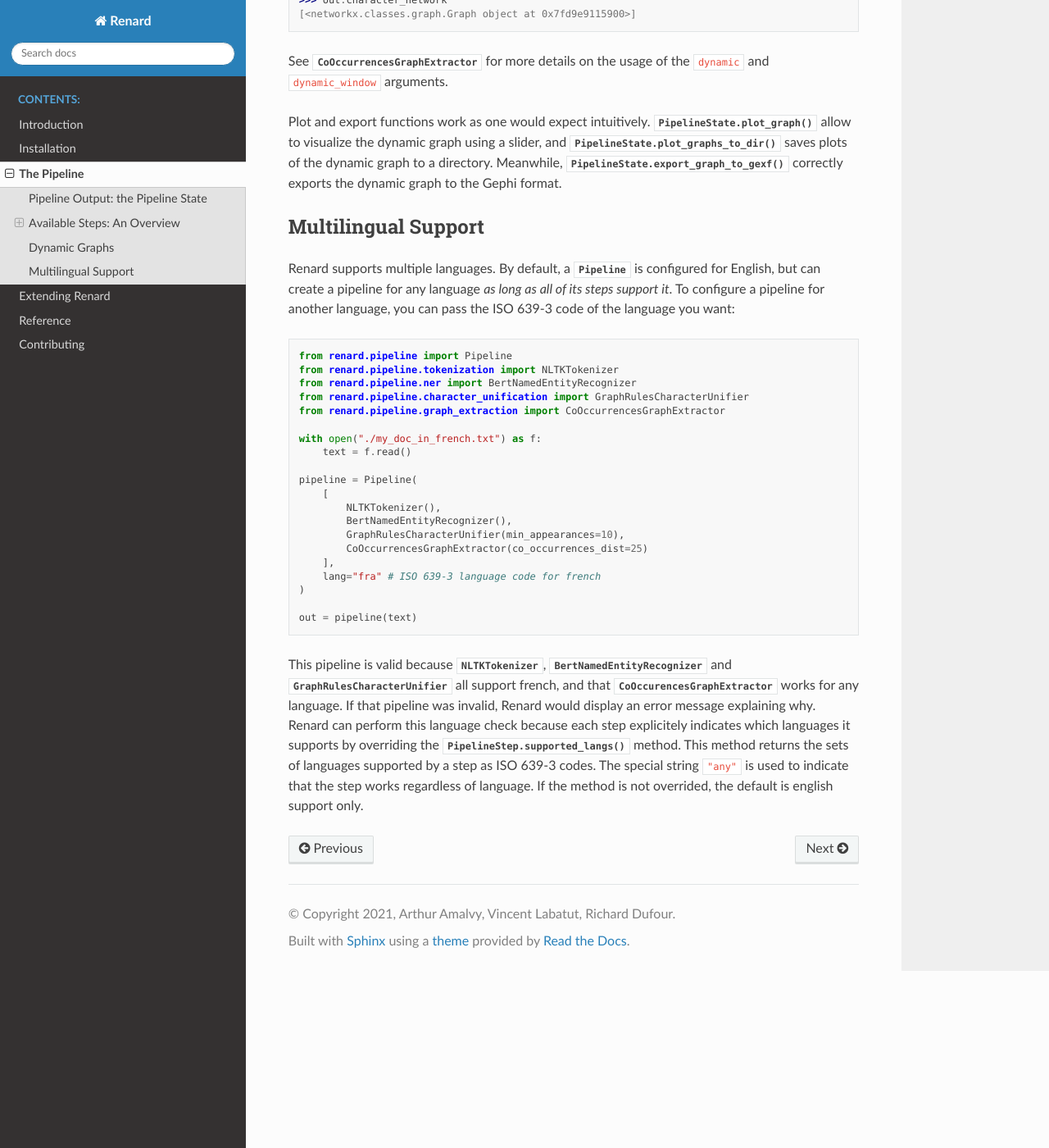
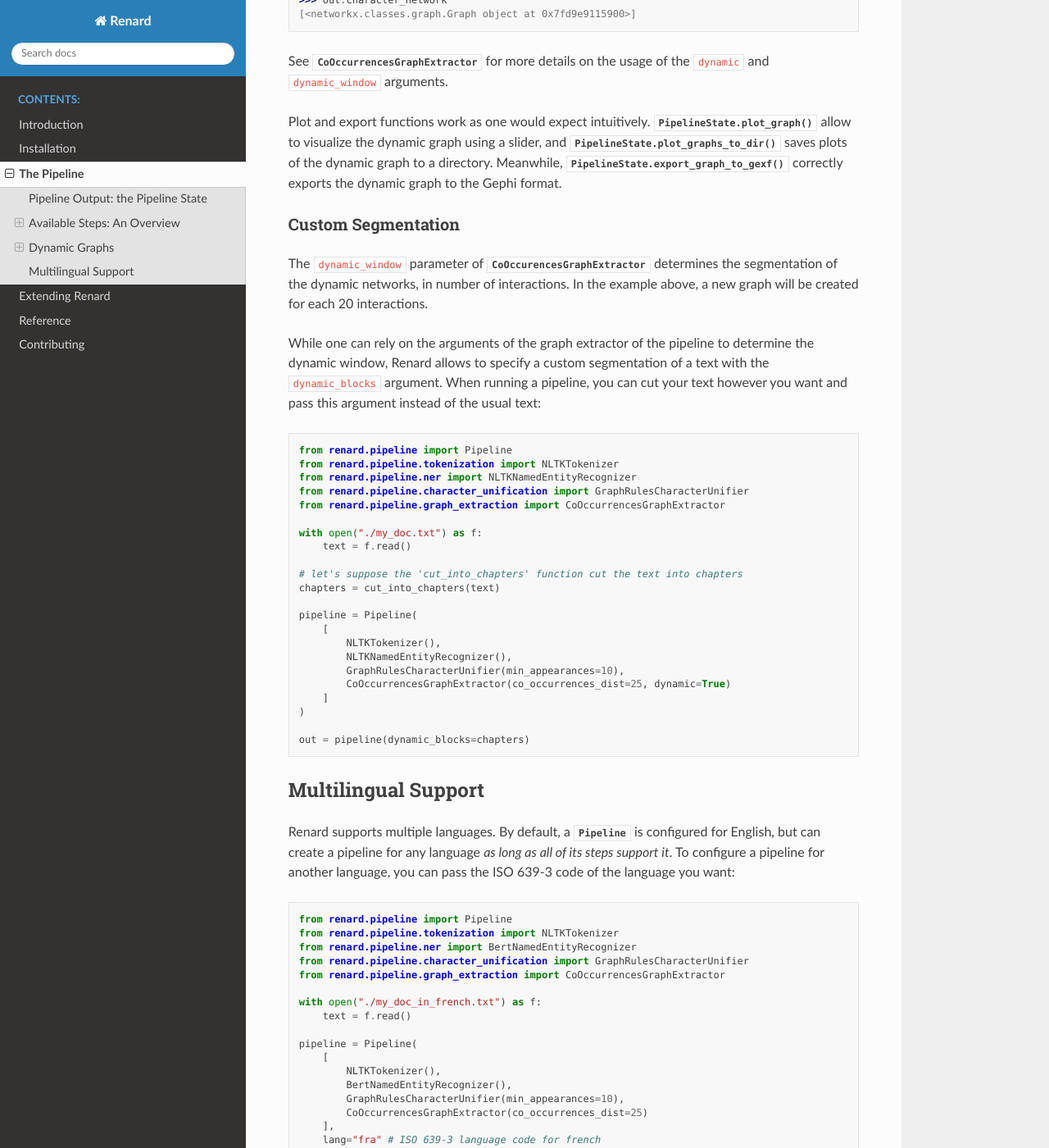
Before and after one commit to CompNet/Renard, a Sphinx documentation site: the page built from docs/pipeline.rst, in a window 1280 px wide and 1400 px high, scrolled down 4247 px. Shown: the whole window at 82% size. Built offline with Sphinx 7.4.7 and the Read the Docs theme 2.0.0, drawn with Linux system fonts in a browser that asks for light colours.

Commit message:
The "chapters" feature has been renamed into "dynamic_blocks"

```diff
--- a/docs/pipeline.rst
+++ b/docs/pipeline.rst
@@ -252,6 +252,48 @@
 dynamic graph to the Gephi format.
 
 
+Custom Segmentation
+-------------------
+
+The ``dynamic_window`` parameter of
+:class:`.CoOccurencesGraphExtractor` determines the segmentation of
+the dynamic networks, in number of interactions. In the example above,
+a new graph will be created for each 20 interactions.
+
+While one can rely on the arguments of the graph extractor of the
+pipeline to determine the dynamic window, Renard allows to specify a
+custom segmentation of a text with the ``dynamic_blocks``
+argument. When running a pipeline, you can cut your text however you
+want and pass this argument instead of the usual text:
+
+
+.. code-block:: python
+
+   from renard.pipeline import Pipeline
+   from renard.pipeline.tokenization import NLTKTokenizer
+   from renard.pipeline.ner import NLTKNamedEntityRecognizer
+   from renard.pipeline.character_unification import GraphRulesCharacterUnifier
+   from renard.pipeline.graph_extraction import CoOccurrencesGraphExtractor
+
+   with open("./my_doc.txt") as f:
+       text = f.read()
+
+   # let's suppose the 'cut_into_chapters' function cut the text into chapters
+   chapters = cut_into_chapters(text)
+
+   pipeline = Pipeline(
+       [
+           NLTKTokenizer(),
+           NLTKNamedEntityRecognizer(),
+           GraphRulesCharacterUnifier(min_appearances=10),
+           CoOccurrencesGraphExtractor(co_occurrences_dist=25, dynamic=True)
+       ]
+   )
+
+   out = pipeline(dynamic_blocks=chapters)
+
+
+
 Multilingual Support
 ====================
 
```
Also changed, not shown: 4 other files.
